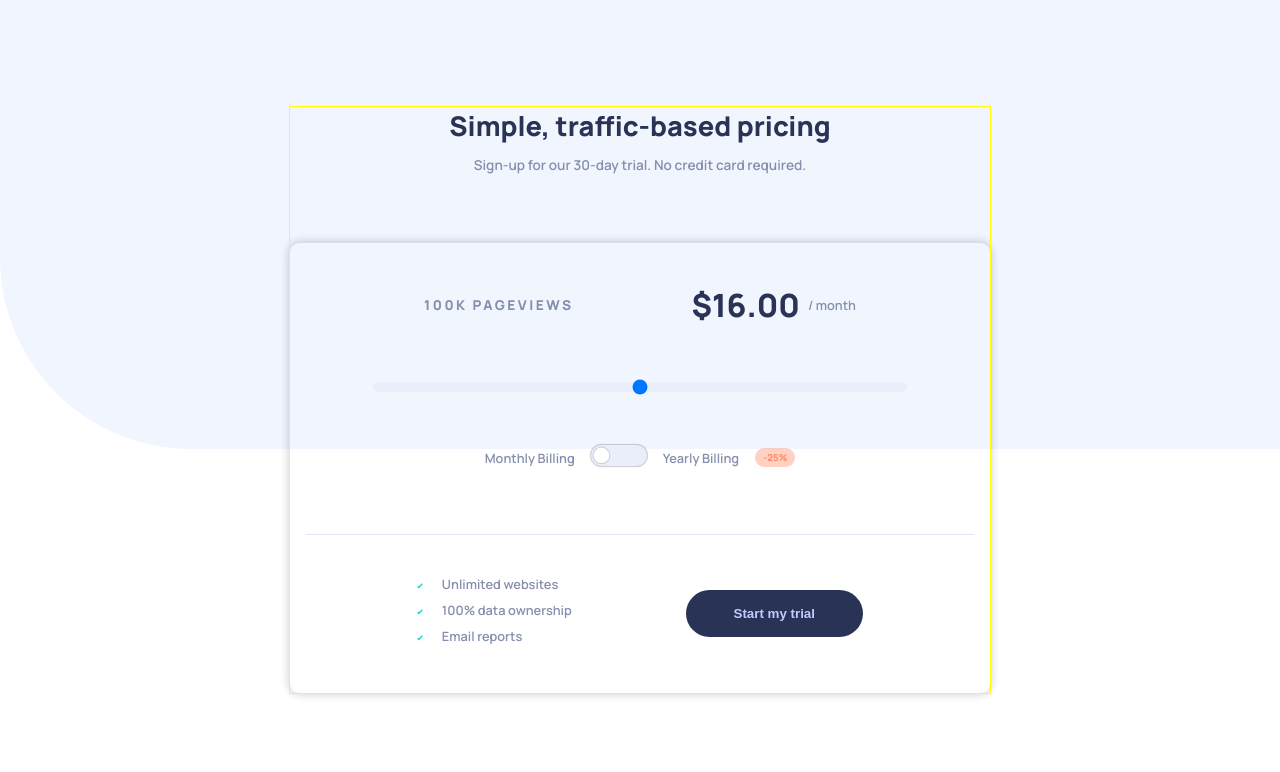
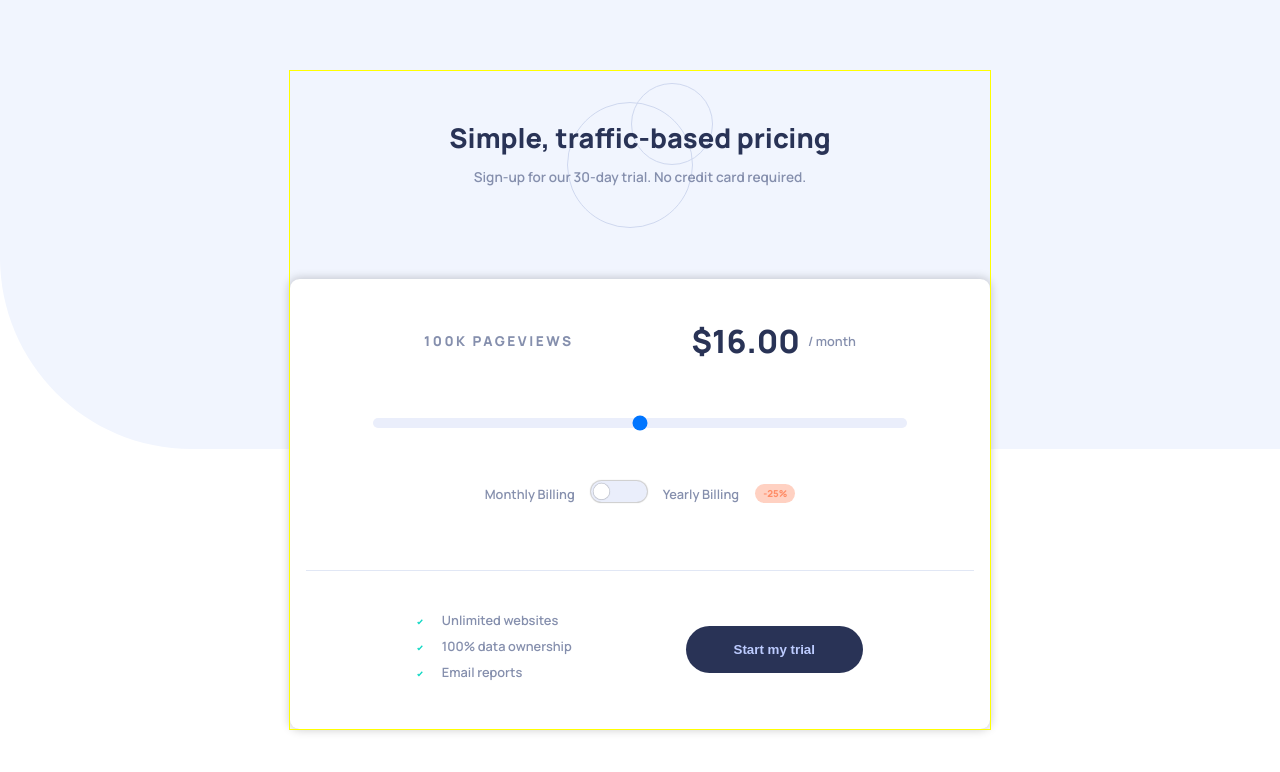
Before and after one commit to syzwnftr/interactive-pricing-component, a plain HTML site: page index.html in a window 1280 px wide. Drawn offline with Linux system fonts and the light colour scheme.

Commit message:
Added bg-img

```diff
--- a/style.css
+++ b/style.css
@@ -28,7 +28,6 @@ body {
 main {
   background-image: url(./images/bg-pattern.svg);
   background-repeat: no-repeat;
-  z-index: -1;
 }
 
 .container {
@@ -37,9 +36,13 @@ main {
 
 .intro-paragraph {
   /* outline: 1px solid black; */
-  margin-top: 3rem;
+  margin-top: 1rem;
+  margin-bottom: 2.5rem;
   text-align: center;
-  margin-bottom: 4rem;
+  padding: 3rem 0;
+  background-image: url(./images/pattern-circles.svg);
+  background-repeat: no-repeat;
+  background-position: center;
 }
 
 .intro-paragraph h1 {
@@ -60,12 +63,11 @@ main {
 
 .price-component {
   /* outline: 1px solid black; */
-  background-color: var(--White);
+  background-color: white;
   text-align: center;
   padding: 2.5rem 1rem;
   box-shadow: 0px 0px 10px 1px rgba(0, 0, 0, 0.2);
   border-radius: 0.6rem;
-  z-index: 99;
 }
 
 .pageviews {
```
